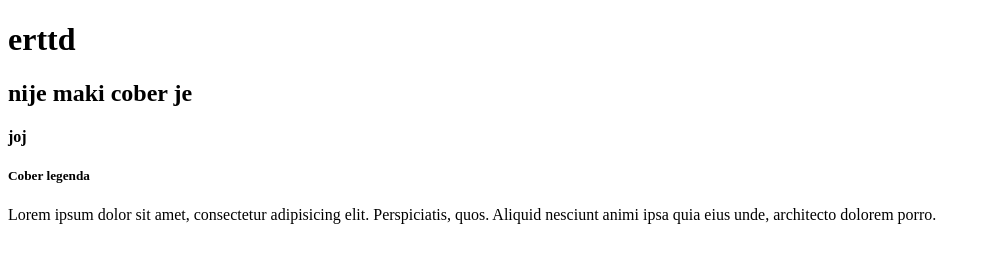
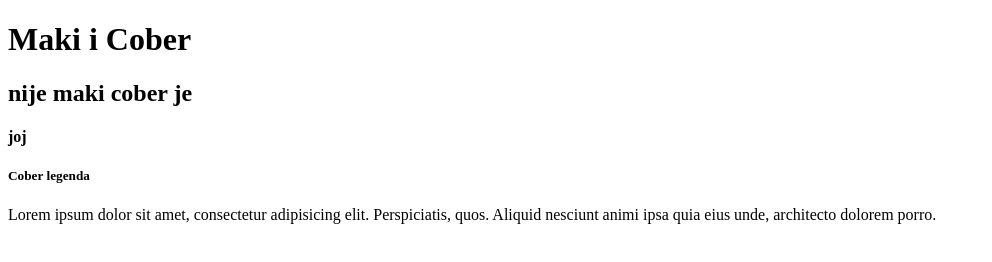
Before and after one commit to MarinaMilakovic/makicober, a plain HTML site: page index.html in a window 1280 px wide. Shown: the whole page, without its empty margins (0-992 px from the left). Drawn offline with Linux system fonts and the light colour scheme.

Commit message:
changed title

```diff
--- a/index.html
+++ b/index.html
@@ -7,7 +7,7 @@
     <title>Document</title>
   </head>
   <body>
-    <h1>erttd</h1>
+    <h1>Maki i Cober</h1>
     <h2>nije maki cober je</h2>
     <h4>joj</h4>
     <h5>Cober legenda</h5>
```
